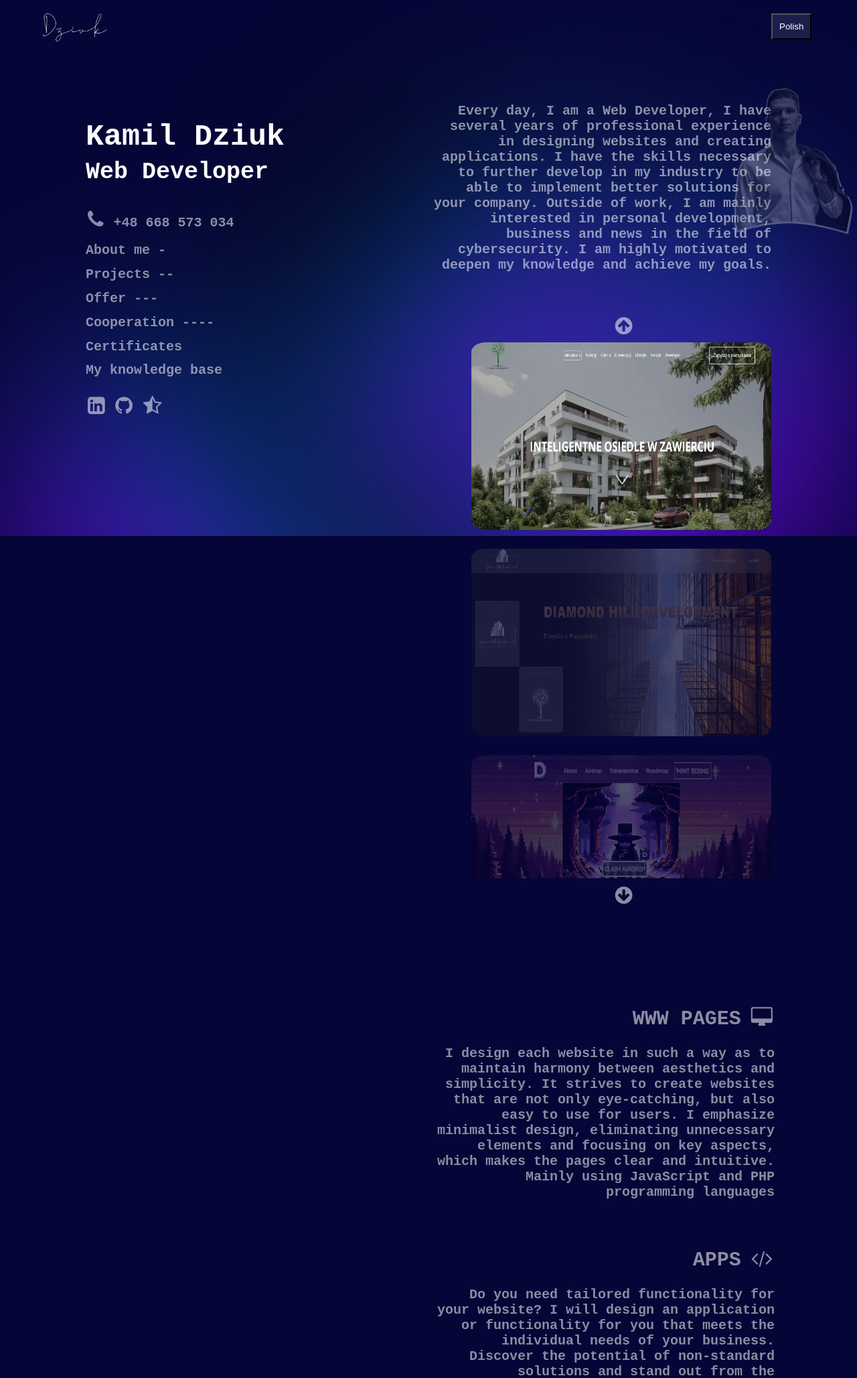
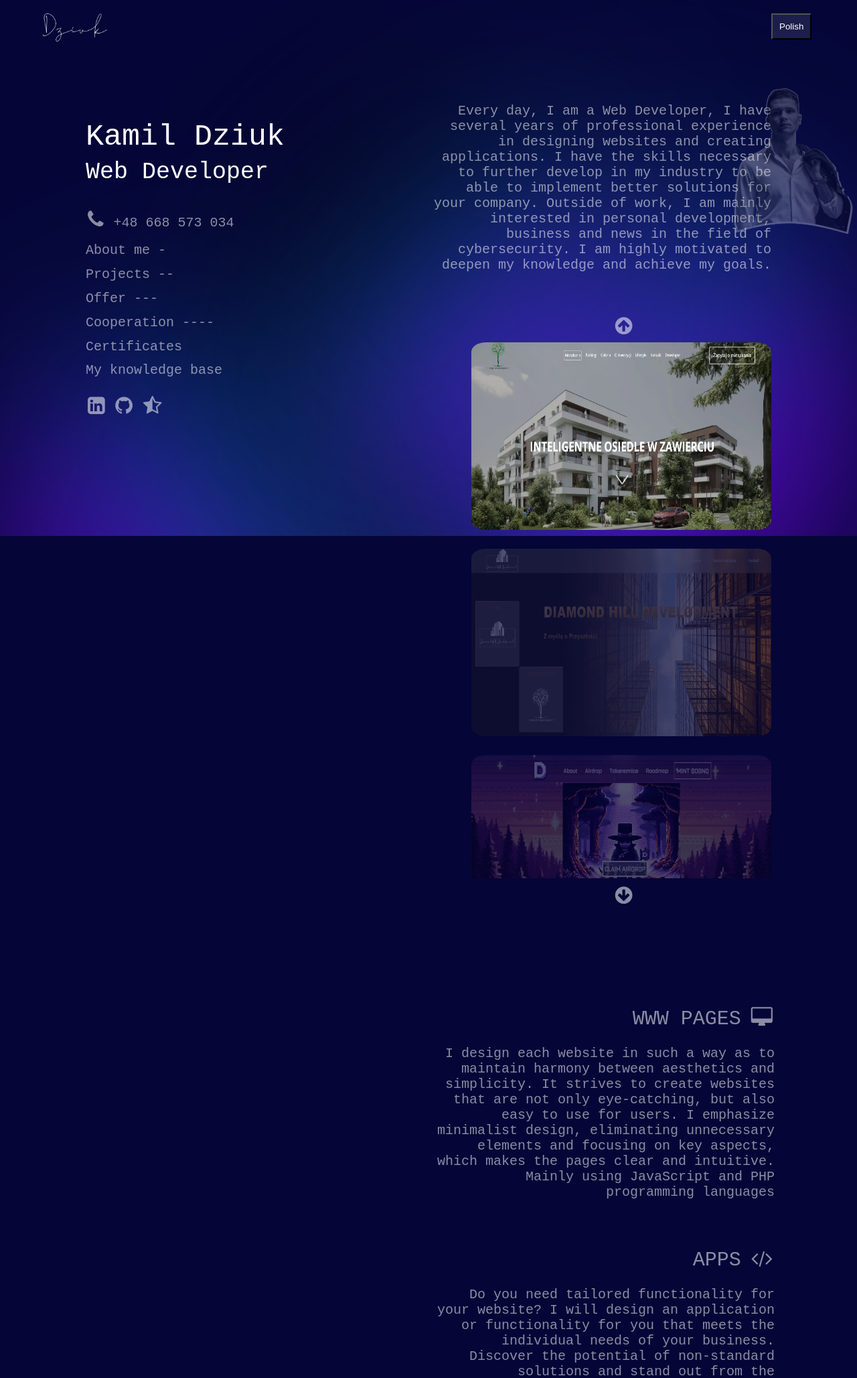
Before and after one commit to KamilDziuk/kamildziuk.github.io, a PHP site: page / in a window 1280 px wide. Shown: the top 2057 px of the page at 67% size. Run offline with PHP 8.4, Linux system fonts and the light colour scheme.

Commit message:
Reduce text thickness to 400

```diff
--- a/css/style.css
+++ b/css/style.css
@@ -144,19 +144,20 @@ left: 5%;
 
 h1 {
     font-size: 45px;
-    font-weight: 900;
+    font-weight: 400 ;
     padding-top: 3%;
     padding-bottom: 1%;
 }
 
 h2 {
     font-size: 35px;
-    font-weight: 900;
+    font-weight: 400 ;
     padding-top: 0%;
     padding-bottom: 0;
 }
 
 h3 {
+  font-weight: 400;
     display: flex;
     font-size: 17px;
     padding-top: 5%;
@@ -171,7 +172,6 @@ display: none;
 position: relative;
 font-size: 20px;
 color: #ffffff;
-font-weight: 900;
 
 }
 
@@ -247,7 +247,7 @@ margin-top: 10% ;
 
   overflow-wrap: break-word;
   font-size: 20px;
-  font-weight: 900;
+
 }
 
 .lengthRepo
@@ -257,7 +257,7 @@ margin-top: 10% ;
   padding-bottom: 0px;
   padding-top: 15px;
   font-size: 22px;
-  font-weight: 900;
+
   z-index: 99;
 }
 
@@ -616,7 +616,7 @@ padding: 0.5px;
 
    padding-top: 15px;
    font-size: 20px;
-   font-weight: 900;
+
 
  }
 .fa-bars
```
